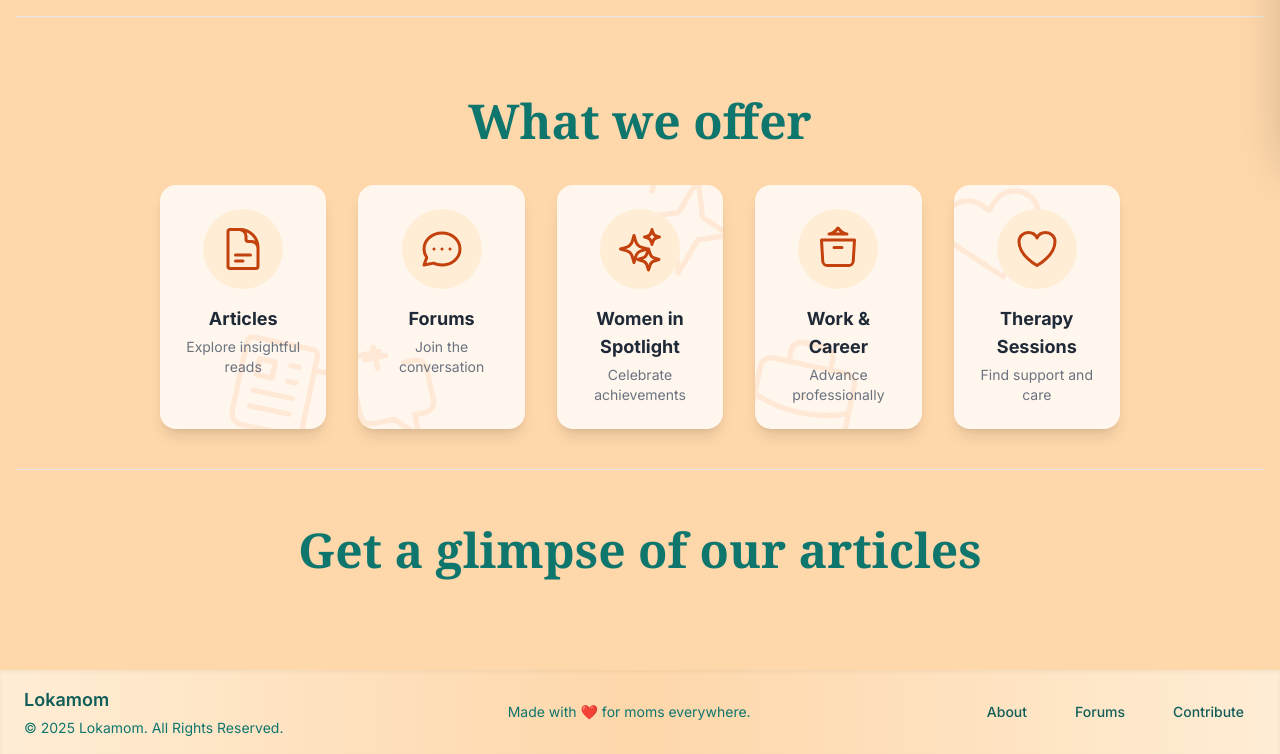
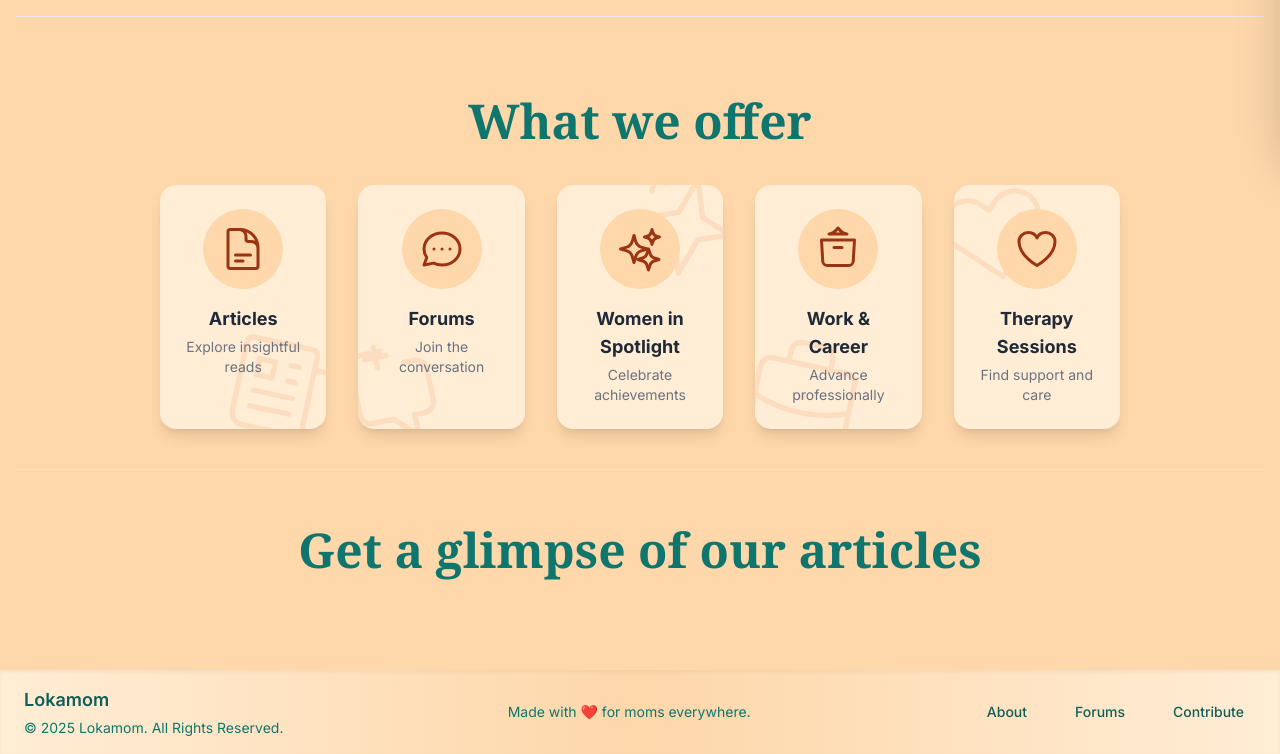
Before and after one commit to kiran-sindagi/Lokamom, a Django app: template home/templates/animated.html in a window 1280 px wide. Shown: the part 648-1402 px from the top of the page. Run offline with Django 3.2, Linux system fonts and the light colour scheme; the template is opened without the code that fills it, so the values that code supplies are empty; some libraries are stand-ins or nearby versions.

Commit message:
changing colors

```diff
--- a/home/templates/animated.html
+++ b/home/templates/animated.html
@@ -70,16 +70,16 @@ Your browser does not support the video tag.
 
   <div class="max-w-5xl mx-auto px-4 sm:px-6 lg:px-8">
     <h1 class="text-3xl sm:text-4xl md:text-5xl my-10 font-semibold text-[#0f766e] font-serif text-center">What we offer</h1>
-<div class="grid grid-cols-2 md:grid-cols-3 lg:grid-cols-5 gap-6 md:gap-8">
+        <div class="grid grid-cols-2 md:grid-cols-3 lg:grid-cols-5 gap-6 md:gap-8">
 
             <!-- Item 1: Articles -->
-            <a href="#" class="relative flex flex-col justify-between items-center text-center bg-orange-50 rounded-2xl shadow-lg p-6 overflow-hidden group transition-all duration-300 hover:-translate-y-2 hover:shadow-2xl hover:shadow-orange-200/50">
+            <a href="#" class="relative flex flex-col justify-between items-center text-center bg-orange-100 rounded-2xl shadow-lg p-6 overflow-hidden group transition-all duration-300 hover:-translate-y-2 hover:shadow-2xl hover:shadow-orange-300/50">
                 <div class="absolute -bottom-6 -right-6 opacity-10 group-hover:opacity-20 transition-opacity duration-300 transform rotate-12">
-                     <svg class="w-32 h-32 text-orange-500" fill="none" stroke="currentColor" viewBox="0 0 24 24" xmlns="http://www.w3.org/2000/svg"><path stroke-linecap="round" stroke-linejoin="round" stroke-width="1" d="M12 7.5h1.5m-1.5 3h1.5m-7.5 3h7.5m-7.5 3h7.5m3-9h3.375c.621 0 1.125.504 1.125 1.125V18a2.25 2.25 0 01-2.25 2.25M16.5 7.5V18a2.25 2.25 0 002.25 2.25M16.5 7.5V4.875c0-.621-.504-1.125-1.125-1.125H4.125C3.504 3.75 3 4.254 3 4.875V18a2.25 2.25 0 002.25 2.25h13.5M6 7.5h3v3H6v-3z"></path></svg>
+                     <svg class="w-32 h-32 text-orange-600" fill="none" stroke="currentColor" viewBox="0 0 24 24" xmlns="http://www.w3.org/2000/svg"><path stroke-linecap="round" stroke-linejoin="round" stroke-width="1" d="M12 7.5h1.5m-1.5 3h1.5m-7.5 3h7.5m-7.5 3h7.5m3-9h3.375c.621 0 1.125.504 1.125 1.125V18a2.25 2.25 0 01-2.25 2.25M16.5 7.5V18a2.25 2.25 0 002.25 2.25M16.5 7.5V4.875c0-.621-.504-1.125-1.125-1.125H4.125C3.504 3.75 3 4.254 3 4.875V18a2.25 2.25 0 002.25 2.25h13.5M6 7.5h3v3H6v-3z"></path></svg>
                 </div>
                 <div class="relative z-10 flex flex-col items-center">
-                    <div class="p-4 bg-orange-100 rounded-full mb-4">
-                        <svg class="w-12 h-12 text-orange-700" fill="none" stroke="currentColor" viewBox="0 0 24 24" xmlns="http://www.w3.org/2000/svg"><path stroke-linecap="round" stroke-linejoin="round" stroke-width="1.5" d="M19.5 14.25v-2.625a3.375 3.375 0 00-3.375-3.375h-1.5A1.125 1.125 0 0113.5 7.125v-1.5a3.375 3.375 0 00-3.375-3.375H8.25m0 12.75h7.5m-7.5 3H12M10.5 2.25H5.625c-.621 0-1.125.504-1.125 1.125v17.25c0 .621.504 1.125 1.125 1.125h12.75c.621 0 1.125-.504 1.125-1.125V11.25a9 9 0 00-9-9z"></path></svg>
+                    <div class="p-4 bg-orange-200 rounded-full mb-4">
+                        <svg class="w-12 h-12 text-orange-800" fill="none" stroke="currentColor" viewBox="0 0 24 24" xmlns="http://www.w3.org/2000/svg"><path stroke-linecap="round" stroke-linejoin="round" stroke-width="1.5" d="M19.5 14.25v-2.625a3.375 3.375 0 00-3.375-3.375h-1.5A1.125 1.125 0 0113.5 7.125v-1.5a3.375 3.375 0 00-3.375-3.375H8.25m0 12.75h7.5m-7.5 3H12M10.5 2.25H5.625c-.621 0-1.125.504-1.125 1.125v17.25c0 .621.504 1.125 1.125 1.125h12.75c.621 0 1.125-.504 1.125-1.125V11.25a9 9 0 00-9-9z"></path></svg>
                     </div>
                     <h3 class="text-lg font-bold text-gray-800">Articles</h3>
                     <p class="mt-1 text-sm text-gray-500">Explore insightful reads</p>
@@ -87,13 +87,13 @@ Your browser does not support the video tag.
             </a>
 
             <!-- Item 2: Forums -->
-            <a href="#" class="relative flex flex-col justify-between items-center text-center bg-orange-50 rounded-2xl shadow-lg p-6 overflow-hidden group transition-all duration-300 hover:-translate-y-2 hover:shadow-2xl hover:shadow-orange-200/50">
+            <a href="#" class="relative flex flex-col justify-between items-center text-center bg-orange-100 rounded-2xl shadow-lg p-6 overflow-hidden group transition-all duration-300 hover:-translate-y-2 hover:shadow-2xl hover:shadow-orange-300/50">
                  <div class="absolute -bottom-6 -left-10 opacity-10 group-hover:opacity-20 transition-opacity duration-300 transform -rotate-12">
-                     <svg class="w-32 h-32 text-orange-500" fill="none" stroke="currentColor" viewBox="0 0 24 24" xmlns="http://www.w3.org/2000/svg"><path stroke-linecap="round" stroke-linejoin="round" stroke-width="1" d="M17 8h2a2 2 0 012 2v6a2 2 0 01-2 2h-2v4l-4-4H9a2 2 0 01-2-2V7a2 2 0 012-2h4M5 8h1.5M5 11h1.5M5 14h1.5M12 4v4m-2-2h4"></path></svg>
+                     <svg class="w-32 h-32 text-orange-600" fill="none" stroke="currentColor" viewBox="0 0 24 24" xmlns="http://www.w3.org/2000/svg"><path stroke-linecap="round" stroke-linejoin="round" stroke-width="1" d="M17 8h2a2 2 0 012 2v6a2 2 0 01-2 2h-2v4l-4-4H9a2 2 0 01-2-2V7a2 2 0 012-2h4M5 8h1.5M5 11h1.5M5 14h1.5M12 4v4m-2-2h4"></path></svg>
                 </div>
                 <div class="relative z-10 flex flex-col items-center">
-                    <div class="p-4 bg-orange-100 rounded-full mb-4">
-                        <svg class="w-12 h-12 text-orange-700" fill="none" stroke="currentColor" viewBox="0 0 24 24" xmlns="http://www.w3.org/2000/svg"><path stroke-linecap="round" stroke-linejoin="round" stroke-width="1.5" d="M8 12h.01M12 12h.01M16 12h.01M21 12c0 4.418-4.03 8-9 8a9.863 9.863 0 01-4.255-.949L3 20l1.395-3.72C3.512 15.042 3 13.574 3 12c0-4.418 4.03-8 9-8s9 3.582 9 8z"></path></svg>
+                    <div class="p-4 bg-orange-200 rounded-full mb-4">
+                        <svg class="w-12 h-12 text-orange-800" fill="none" stroke="currentColor" viewBox="0 0 24 24" xmlns="http://www.w3.org/2000/svg"><path stroke-linecap="round" stroke-linejoin="round" stroke-width="1.5" d="M8 12h.01M12 12h.01M16 12h.01M21 12c0 4.418-4.03 8-9 8a9.863 9.863 0 01-4.255-.949L3 20l1.395-3.72C3.512 15.042 3 13.574 3 12c0-4.418 4.03-8 9-8s9 3.582 9 8z"></path></svg>
                     </div>
                     <h3 class="text-lg font-bold text-gray-800">Forums</h3>
                     <p class="mt-1 text-sm text-gray-500">Join the conversation</p>
@@ -101,13 +101,13 @@ Your browser does not support the video tag.
             </a>
 
             <!-- Item 3: Women in Spotlight -->
-            <a href="#" class="relative flex flex-col justify-between items-center text-center bg-orange-50 rounded-2xl shadow-lg p-6 overflow-hidden group transition-all duration-300 hover:-translate-y-2 hover:shadow-2xl hover:shadow-orange-200/50">
+            <a href="#" class="relative flex flex-col justify-between items-center text-center bg-orange-100 rounded-2xl shadow-lg p-6 overflow-hidden group transition-all duration-300 hover:-translate-y-2 hover:shadow-2xl hover:shadow-orange-300/50">
                  <div class="absolute -top-6 -right-6 opacity-10 group-hover:opacity-20 transition-opacity duration-300 transform rotate-12">
-                     <svg class="w-32 h-32 text-orange-500" fill="none" stroke="currentColor" viewBox="0 0 24 24" xmlns="http://www.w3.org/2000/svg"><path stroke-linecap="round" stroke-linejoin="round" stroke-width="1" d="M5 3v4M3 5h4M6 17v4m-2-2h4m5-16l2.286 6.857L21 12l-5.714 2.143L13 21l-2.286-6.857L5 12l5.714-2.143L13 3z"></path></svg>
+                     <svg class="w-32 h-32 text-orange-600" fill="none" stroke="currentColor" viewBox="0 0 24 24" xmlns="http://www.w3.org/2000/svg"><path stroke-linecap="round" stroke-linejoin="round" stroke-width="1" d="M5 3v4M3 5h4M6 17v4m-2-2h4m5-16l2.286 6.857L21 12l-5.714 2.143L13 21l-2.286-6.857L5 12l5.714-2.143L13 3z"></path></svg>
                 </div>
                 <div class="relative z-10 flex flex-col items-center">
-                    <div class="p-4 bg-orange-100 rounded-full mb-4">
-                        <svg class="w-12 h-12 text-orange-700" fill="none" stroke="currentColor" viewBox="0 0 24 24" xmlns="http://www.w3.org/2000/svg"><path stroke-linecap="round" stroke-linejoin="round" stroke-width="1.5" d="M9.813 15.904L9 18.75l-.813-2.846a4.5 4.5 0 00-3.09-3.09L2.25 12l2.846-.813a4.5 4.5 0 003.09-3.09L9 5.25l.813 2.846a4.5 4.5 0 003.09 3.09L15.75 12l-2.846.813a4.5 4.5 0 00-3.09 3.09zM18.259 8.715L18 9.75l-.259-1.035a3.375 3.375 0 00-2.455-2.456L14.25 6l1.036-.259a3.375 3.375 0 002.455-2.456L18 2.25l.259 1.035a3.375 3.375 0 002.456 2.456L21.75 6l-1.035.259a3.375 3.375 0 00-2.456 2.456zM16.898 20.562L16.25 22.5l-.648-1.938a3.375 3.375 0 00-2.684-2.684l-1.938-.648 1.938-.648a3.375 3.375 0 002.684-2.684l.648-1.938.648 1.938a3.375 3.375 0 002.684 2.684l1.938.648-1.938.648a3.375 3.375 0 00-2.684 2.684z"></path></svg>
+                    <div class="p-4 bg-orange-200 rounded-full mb-4">
+                        <svg class="w-12 h-12 text-orange-800" fill="none" stroke="currentColor" viewBox="0 0 24 24" xmlns="http://www.w3.org/2000/svg"><path stroke-linecap="round" stroke-linejoin="round" stroke-width="1.5" d="M9.813 15.904L9 18.75l-.813-2.846a4.5 4.5 0 00-3.09-3.09L2.25 12l2.846-.813a4.5 4.5 0 003.09-3.09L9 5.25l.813 2.846a4.5 4.5 0 003.09 3.09L15.75 12l-2.846.813a4.5 4.5 0 00-3.09 3.09zM18.259 8.715L18 9.75l-.259-1.035a3.375 3.375 0 00-2.455-2.456L14.25 6l1.036-.259a3.375 3.375 0 002.455-2.456L18 2.25l.259 1.035a3.375 3.375 0 002.456 2.456L21.75 6l-1.035.259a3.375 3.375 0 00-2.456 2.456zM16.898 20.562L16.25 22.5l-.648-1.938a3.375 3.375 0 00-2.684-2.684l-1.938-.648 1.938-.648a3.375 3.375 0 002.684-2.684l.648-1.938.648 1.938a3.375 3.375 0 002.684 2.684l1.938.648-1.938.648a3.375 3.375 0 00-2.684 2.684z"></path></svg>
                     </div>
                     <h3 class="text-lg font-bold text-gray-800">Women in Spotlight</h3>
                     <p class="mt-1 text-sm text-gray-500">Celebrate achievements</p>
@@ -115,13 +115,13 @@ Your browser does not support the video tag.
             </a>
 
             <!-- Item 4: Work & Career -->
-            <a href="#" class="relative flex flex-col justify-between items-center text-center bg-orange-50 rounded-2xl shadow-lg p-6 overflow-hidden group transition-all duration-300 hover:-translate-y-2 hover:shadow-2xl hover:shadow-orange-200/50">
+            <a href="#" class="relative flex flex-col justify-between items-center text-center bg-orange-100 rounded-2xl shadow-lg p-6 overflow-hidden group transition-all duration-300 hover:-translate-y-2 hover:shadow-2xl hover:shadow-orange-300/50">
                  <div class="absolute -bottom-8 -left-4 opacity-10 group-hover:opacity-20 transition-opacity duration-300 transform rotate-12">
-                    <svg class="w-32 h-32 text-orange-500" fill="none" stroke="currentColor" viewBox="0 0 24 24" xmlns="http://www.w3.org/2000/svg"><path stroke-linecap="round" stroke-linejoin="round" stroke-width="1" d="M21 13.255A23.931 23.931 0 0112 15c-3.183 0-6.22-.62-9-1.745M16 6V4a2 2 0 00-2-2h-4a2 2 0 00-2 2v2m4 6h.01M5 20h14a2 2 0 002-2V8a2 2 0 00-2-2H5a2 2 0 00-2 2v10a2 2 0 002 2z"></path></svg>
+                    <svg class="w-32 h-32 text-orange-600" fill="none" stroke="currentColor" viewBox="0 0 24 24" xmlns="http://www.w3.org/2000/svg"><path stroke-linecap="round" stroke-linejoin="round" stroke-width="1" d="M21 13.255A23.931 23.931 0 0112 15c-3.183 0-6.22-.62-9-1.745M16 6V4a2 2 0 00-2-2h-4a2 2 0 00-2 2v2m4 6h.01M5 20h14a2 2 0 002-2V8a2 2 0 00-2-2H5a2 2 0 00-2 2v10a2 2 0 002 2z"></path></svg>
                 </div>
                 <div class="relative z-10 flex flex-col items-center">
-                    <div class="p-4 bg-orange-100 rounded-full mb-4">
-                        <svg class="w-12 h-12 text-orange-700" fill="none" stroke="currentColor" viewBox="0 0 24 24" xmlns="http://www.w3.org/2000/svg"><path stroke-linecap="round" stroke-linejoin="round" stroke-width="1.5" d="M20.25 7.5l-.625 10.632a2.25 2.25 0 01-2.247 2.118H6.622a2.25 2.25 0 01-2.247-2.118L3.75 7.5M10 11.25h4M3.75 7.5h16.5M12 1.5s-2.25 3-4.5 3h9c-2.25 0-4.5-3-4.5-3z"></path></svg>
+                    <div class="p-4 bg-orange-200 rounded-full mb-4">
+                        <svg class="w-12 h-12 text-orange-800" fill="none" stroke="currentColor" viewBox="0 0 24 24" xmlns="http://www.w3.org/2000/svg"><path stroke-linecap="round" stroke-linejoin="round" stroke-width="1.5" d="M20.25 7.5l-.625 10.632a2.25 2.25 0 01-2.247 2.118H6.622a2.25 2.25 0 01-2.247-2.118L3.75 7.5M10 11.25h4M3.75 7.5h16.5M12 1.5s-2.25 3-4.5 3h9c-2.25 0-4.5-3-4.5-3z"></path></svg>
                     </div>
                     <h3 class="text-lg font-bold text-gray-800">Work & Career</h3>
                     <p class="mt-1 text-sm text-gray-500">Advance professionally</p>
@@ -129,13 +129,13 @@ Your browser does not support the video tag.
             </a>
 
             <!-- Item 5: Therapy Sessions -->
-            <a href="#" class="relative flex flex-col justify-between items-center text-center bg-orange-50 rounded-2xl shadow-lg p-6 overflow-hidden group col-span-2 md:col-span-1 transition-all duration-300 hover:-translate-y-2 hover:shadow-2xl hover:shadow-orange-200/50">
+            <a href="#" class="relative flex flex-col justify-between items-center text-center bg-orange-100 rounded-2xl shadow-lg p-6 overflow-hidden group col-span-2 md:col-span-1 transition-all duration-300 hover:-translate-y-2 hover:shadow-2xl hover:shadow-orange-300/50">
                 <div class="absolute -top-4 -left-6 opacity-10 group-hover:opacity-20 transition-opacity duration-300 transform -rotate-12">
-                    <svg class="w-32 h-32 text-orange-500" fill="none" stroke="currentColor" viewBox="0 0 24 24" xmlns="http://www.w3.org/2000/svg"><path stroke-linecap="round" stroke-linejoin="round" stroke-width="1" d="M4.318 6.318a4.5 4.5 0 000 6.364L12 20.364l7.682-7.682a4.5 4.5 0 00-6.364-6.364L12 7.636l-1.318-1.318a4.5 4.5 0 00-6.364 0z"></path></svg>
+                    <svg class="w-32 h-32 text-orange-600" fill="none" stroke="currentColor" viewBox="0 0 24 24" xmlns="http://www.w3.org/2000/svg"><path stroke-linecap="round" stroke-linejoin="round" stroke-width="1" d="M4.318 6.318a4.5 4.5 0 000 6.364L12 20.364l7.682-7.682a4.5 4.5 0 00-6.364-6.364L12 7.636l-1.318-1.318a4.5 4.5 0 00-6.364 0z"></path></svg>
                 </div>
                 <div class="relative z-10 flex flex-col items-center">
-                    <div class="p-4 bg-orange-100 rounded-full mb-4">
-                        <svg class="w-12 h-12 text-orange-700" fill="none" stroke="currentColor" viewBox="0 0 24 24" xmlns="http://www.w3.org/2000/svg"><path stroke-linecap="round" stroke-linejoin="round" stroke-width="1.5" d="M21 8.25c0-2.485-2.099-4.5-4.688-4.5-1.935 0-3.597 1.126-4.312 2.733-.715-1.607-2.377-2.733-4.313-2.733C5.1 3.75 3 5.765 3 8.25c0 7.22 9 12 9 12s9-4.78 9-12z"></path></svg>
+                    <div class="p-4 bg-orange-200 rounded-full mb-4">
+                        <svg class="w-12 h-12 text-orange-800" fill="none" stroke="currentColor" viewBox="0 0 24 24" xmlns="http://www.w3.org/2000/svg"><path stroke-linecap="round" stroke-linejoin="round" stroke-width="1.5" d="M21 8.25c0-2.485-2.099-4.5-4.688-4.5-1.935 0-3.597 1.126-4.312 2.733-.715-1.607-2.377-2.733-4.313-2.733C5.1 3.75 3 5.765 3 8.25c0 7.22 9 12 9 12s9-4.78 9-12z"></path></svg>
                     </div>
                     <h3 class="text-lg font-bold text-gray-800">Therapy Sessions</h3>
                     <p class="mt-1 text-sm text-gray-500">Find support and care</p>
```
